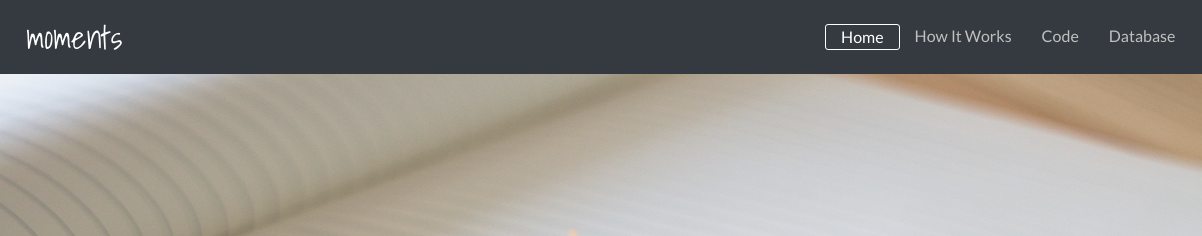
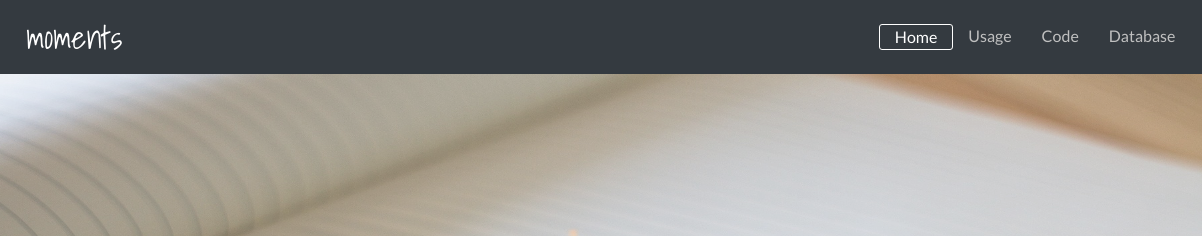
Before and after one commit to annwu23/moments, a plain HTML site: page index.html in a window 1280 px wide. Shown: the top 236 px of the page, 0-1202 px from the left. Drawn offline with nearby package versions, Linux system fonts and the light colour scheme.

Commit message:
Fixed link to Usage page on homepage

```diff
--- a/index.html
+++ b/index.html
@@ -52,7 +52,7 @@
               <a class="nav-link active" href="../">Home <span class="sr-only">(current)</span></a>
             </li>
             <li class="nav-item">
-              <a class="nav-link" href="how-it-works/">How It Works</a>
+              <a class="nav-link" href="usage/">Usage</a>
             </li>
             <li class="nav-item">
                 <a class="nav-link" href="code/">Code</a>
```
